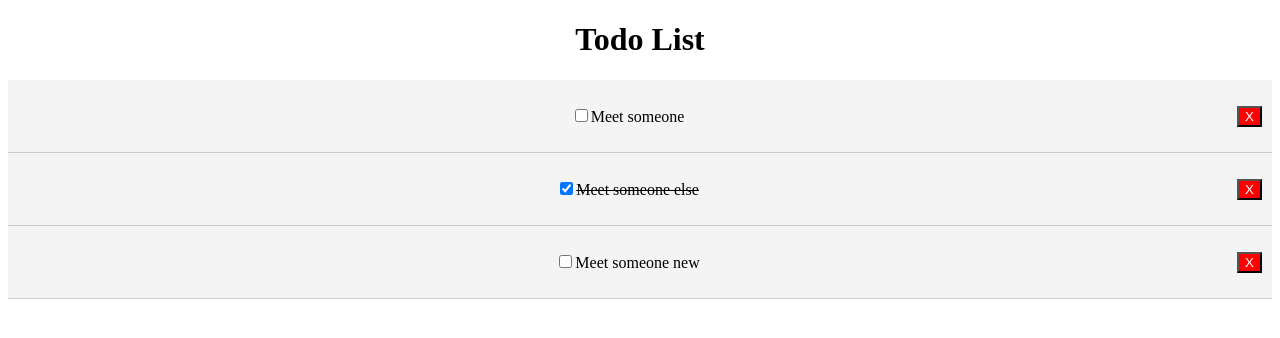
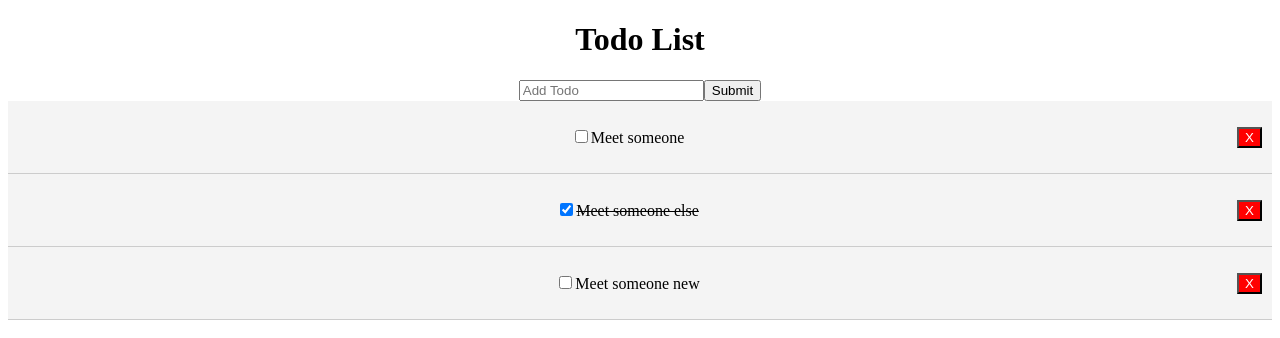
Before and after one commit to ZachariahMathews/react-todo-app, a React (Create React App) app: page / in a window 1280 px wide. Shown: the top 338 px of the page. Built offline with nearby package versions, Linux system fonts and the light colour scheme.

Commit message:
Add AddTodo component

```diff
--- a/package.json
+++ b/package.json
@@ -5,7 +5,8 @@
   "dependencies": {
     "react": "^16.7.0",
     "react-dom": "^16.7.0",
-    "react-scripts": "2.1.3"
+    "react-scripts": "2.1.3",
+    "uuid": "^3.3.2"
   },
   "scripts": {
     "start": "react-scripts start",
--- a/src/App.js
+++ b/src/App.js
@@ -1,23 +1,26 @@
 import React, { Component } from 'react';
 import Header from './components/layout/Header'
 import Todos from './components/Todos'
+import AddTodo from './components/AddTodo'
+import uuid from 'uuid'
+
 import './App.css';
 
 class App extends Component {
 state={
   todos: [
     {
-      id: 1,
+      id: uuid.v4(),
       title: 'Meet someone',
       completed: false
     },
     {
-      id: 2,
+      id: uuid.v4(),
       title: 'Meet someone else',
       completed: true
     },
     {
-      id: 3,
+      id: uuid.v4(),
       title: 'Meet someone new',
       completed: false
     },
@@ -37,10 +40,20 @@ state={
     this.setState({ todos: [...this.state.todos.filter(todo => todo.id !== id)] })
   }
 
+  addTodo = (title) => {
+    const newTodo = {
+      id: uuid.v4(),
+      title: title,
+      completed: false
+    }
+    this.setState({ todos: [...this.state.todos, newTodo]})
+  }
+
   render() {
     return (
       <div className="App">
         <Header />
+        <AddTodo addTodo={this.addTodo} />
         <Todos todos={this.state.todos} markComplete={this.markComplete} deleteTodo={this.deleteTodo} />
       </div>
     );
--- /dev/null
+++ b/src/components/AddTodo.js
@@ -0,0 +1,31 @@
+import React, { Component } from 'react'
+
+export class AddTodo extends Component {
+
+  state = {
+      title: ''
+  }
+
+  onChange = (e) => {
+      this.setState({
+          [e.target.name]: e.target.value
+      });
+  }
+
+  onSubmit = (e) => {
+      e.preventDefault();
+      this.props.addTodo(this.state.title);
+      this.setState({title: ''})
+  }
+
+  render() {
+    return (
+      <form onSubmit={this.onSubmit}>
+          <input type="text" name="title" placeholder="Add Todo" value={this.state.title} onChange={this.onChange} />
+          <input type="submit" value="Submit" />
+      </form>
+    )
+  }
+}
+
+export default AddTodo
```
